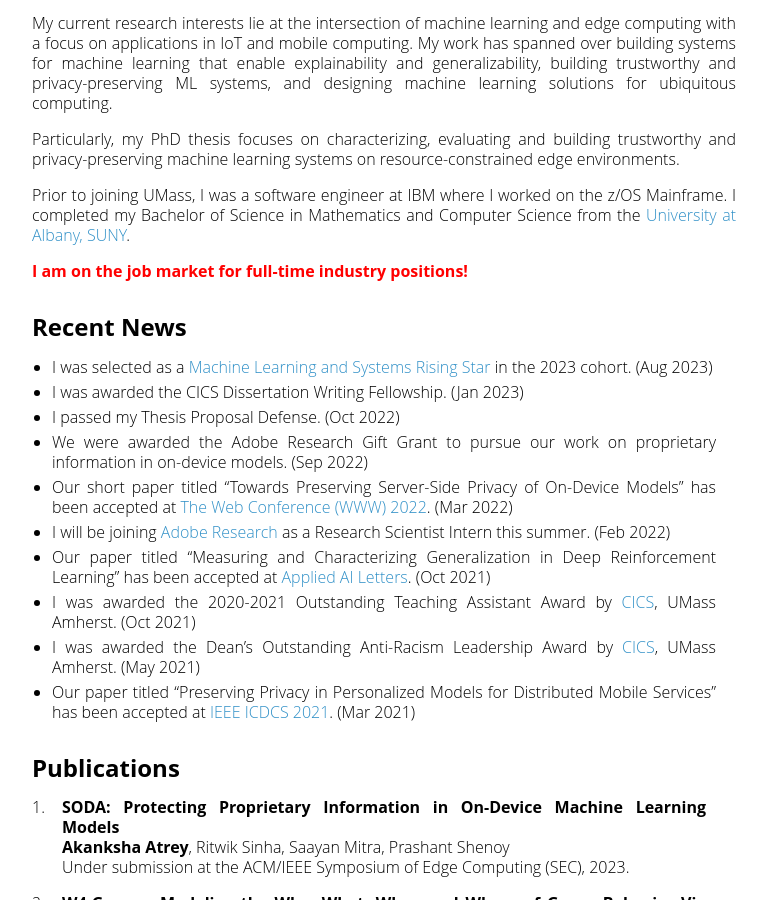
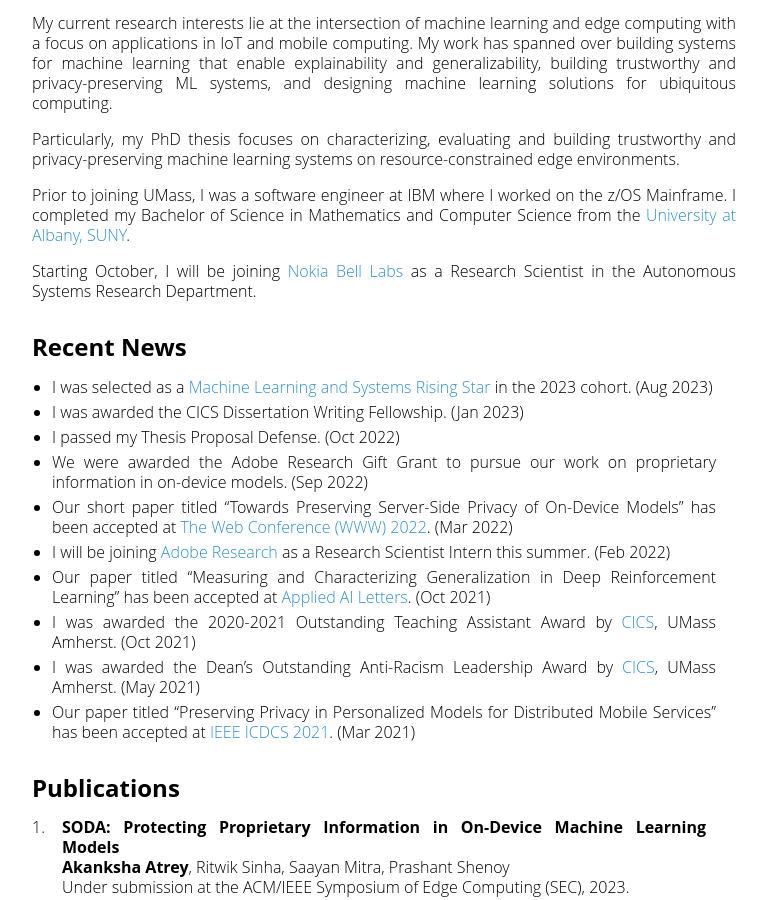
Before and after one commit to akanksha-atrey/akanksha-atrey.github.io, a Jekyll site: the page built from index.md, in a window 1280 px wide and 900 px high, scrolled down 331 px. Shown: the whole window, without its empty margins (256-1022 px from the left). Built offline with Jekyll 4.4.1, drawn with Linux system fonts in a browser that asks for light colours; our own code applies the rules of GitHub Pages for plain Markdown files.

Commit message:
job update

```diff
--- a/index.md
+++ b/index.md
@@ -10,8 +10,7 @@ Particularly, my PhD thesis focuses on characterizing, evaluating and building t
 
 Prior to joining UMass, I was a software engineer at IBM where I worked on the z/OS Mainframe. I completed my Bachelor of Science in Mathematics and Computer Science from the [University at Albany, SUNY](https://www.albany.edu/).
 
-<span style="color: red">**I am on the job market for full-time industry positions!**
-</span>
+Starting October, I will be joining [Nokia Bell Labs](https://www.bell-labs.com/#gref) as a Research Scientist in the Autonomous Systems Research Department.
 
 ---
 
```
